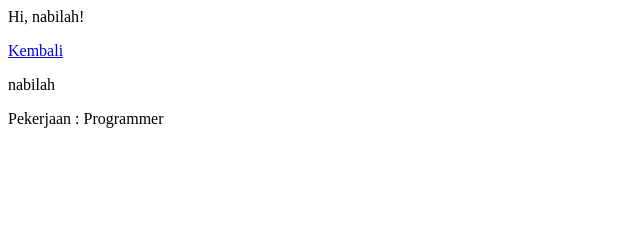
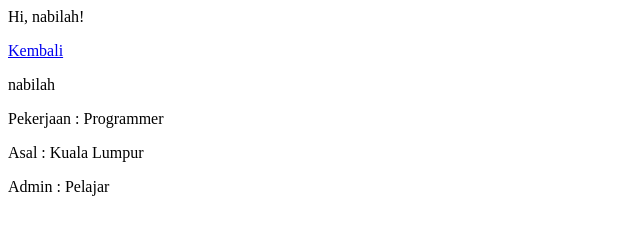
Before and after one commit to nabilah91/test, a plain HTML site: page profile.html in a window 1280 px wide. Shown: the whole page, without its empty margins (0-640 px from the left). Drawn offline with Linux system fonts and the light colour scheme.

Commit message:
updating latest2

```diff
--- a/profile.html
+++ b/profile.html
@@ -12,5 +12,7 @@
 		</p>
 		<p>nabilah</p>
 		<p>Pekerjaan : Programmer</p>
+		<p>Asal : Kuala Lumpur</p>
+		<p>Admin : Pelajar</p>
 	</body>
 </html>
```
